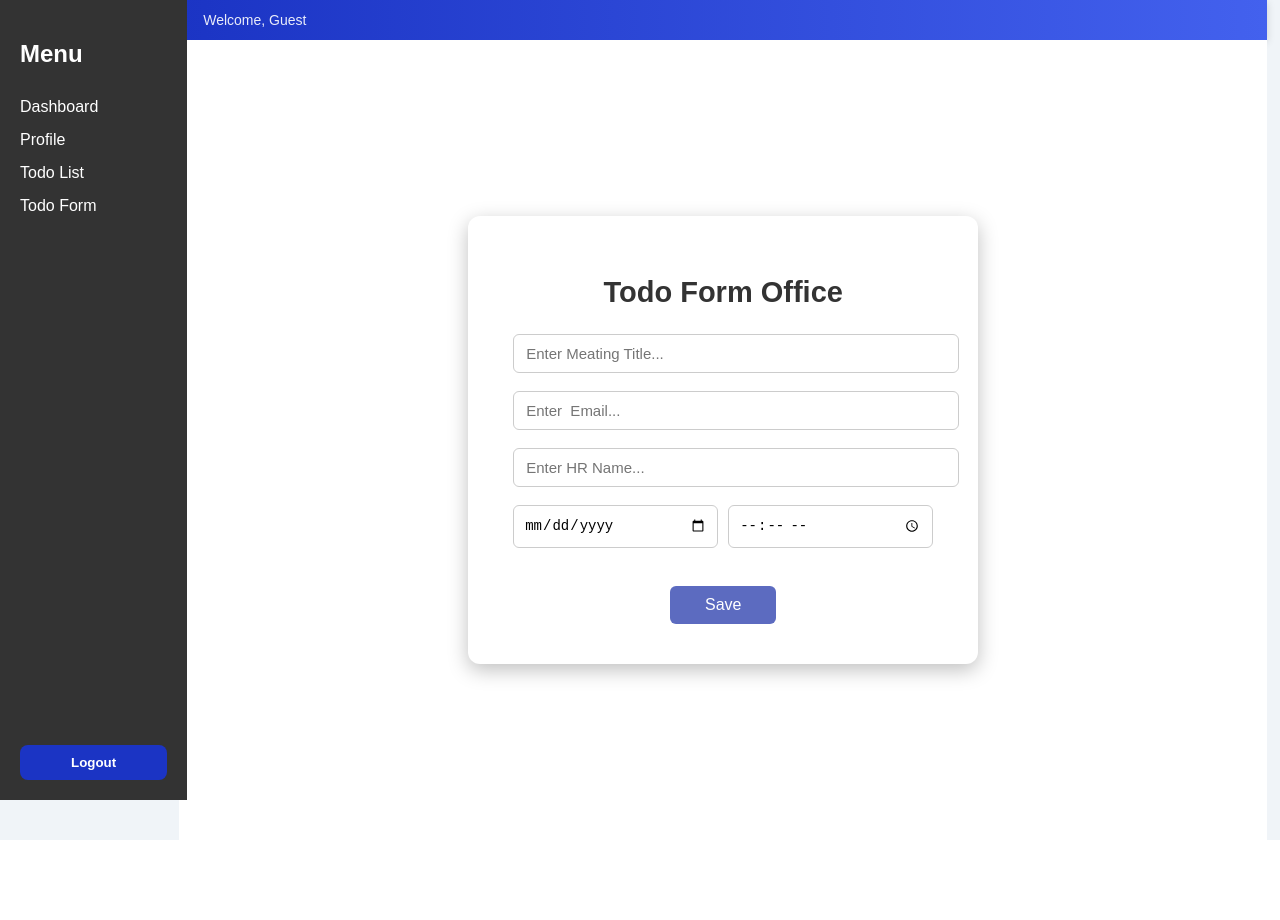
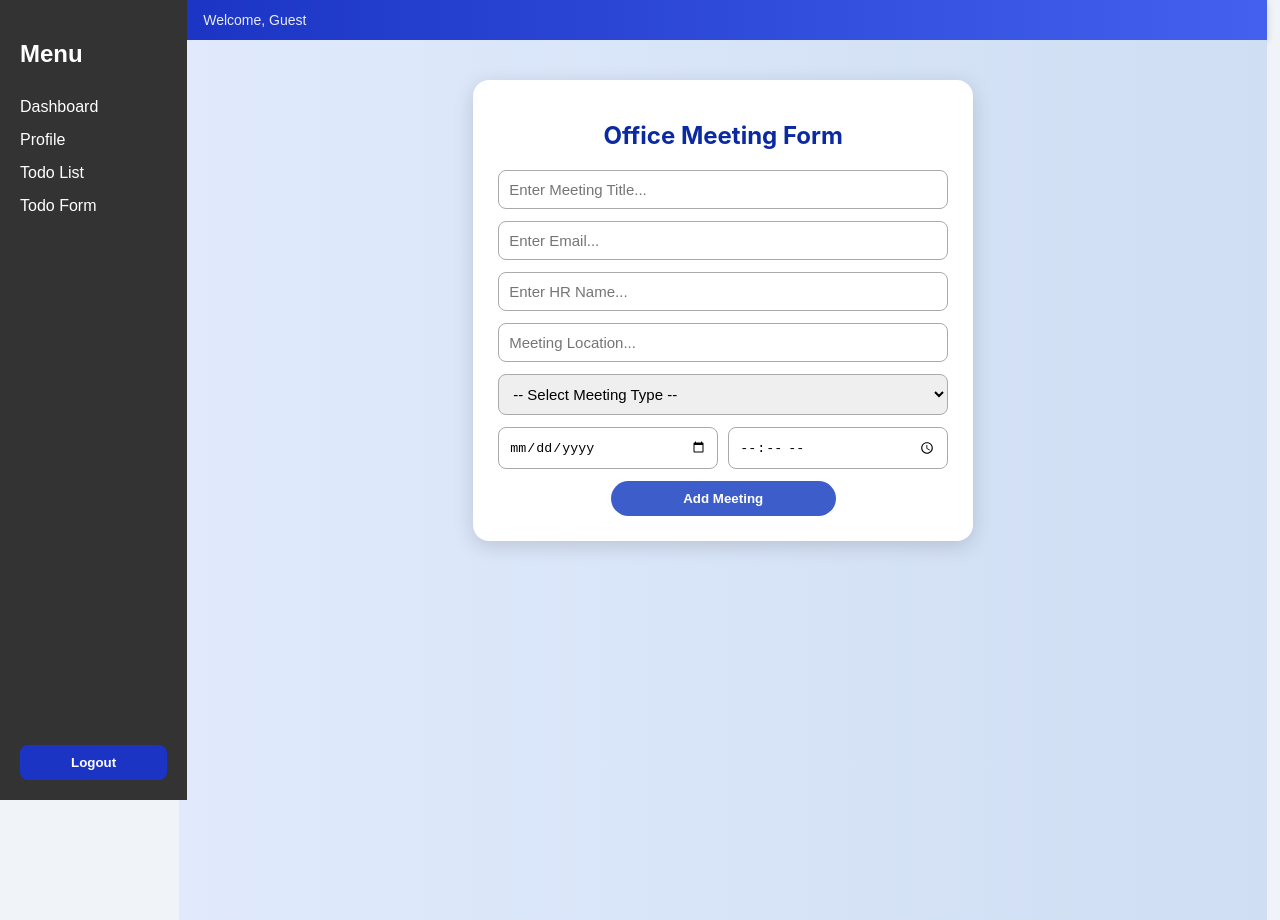
Before and after one commit to am6030920/Prasarnet-Project, a React (Create React App) app in the folder Frontend/: page /todoFrom in a window 1280 px wide. Before the commit the page ends 840 px from the top, so only its background shows below. Built offline with nearby package versions, Linux system fonts and the light colour scheme.

Commit message:
Resolved merge conflicts after pulling unrelated histories

```diff
--- a/Frontend/src/project/TodoFrom.css
+++ b/Frontend/src/project/TodoFrom.css
@@ -1,96 +1,104 @@
 .todo-container {
   display: flex;
-  justify-content: center;
+  flex-direction: column;
   align-items: center;
-  height: 100vh;
-  background:white;
-  font-family: "Poppins", sans-serif;
+  padding: 40px 20px;
+  background: linear-gradient(to right, #e0eafc, #cfdef3);
+  min-height: 100vh;
 }
-.todo-content {
+
+.todo-card, .output-card {
   background: #fff;
-  padding: 40px 45px;
-  border-radius: 12px;
-  box-shadow: 0 6px 20px rgba(0, 0, 0, 0.25);
-  width: 90%;
-  max-width: 420px;
+  padding: 25px;
+  border-radius: 16px;
+  box-shadow: 0 5px 20px rgba(0,0,0,0.15);
+  width: 450px;
+  margin-bottom: 30px;
 }
+
 .todo-title {
   text-align: center;
-  font-size: 29px;
-  font-weight: 600;
-  color: #333;
-  margin-bottom: 25px;
+  color: #0b29a0ff;
+  font-size: 24px;
+  margin-bottom: 20px;
 }
+
 .todo-form {
   display: flex;
   flex-direction: column;
-  gap: 18px;
+  gap: 12px;
 }
+
 .todo-input {
-  width: 100%;
-  padding: 10px 12px;
-  border: 1.5px solid #ccc;
-  border-radius: 6px;
+  padding: 10px;
+  border-radius: 8px;
+  border: 1px solid #aaa;
   font-size: 15px;
-  transition: all 0.3s ease;
-  outline: none;
 }
-.todo-input:focus {
-  border-color: #5c6bc0;
-  box-shadow: 0 0 5px rgba(92, 107, 192, 0.4);
-}
+
 .date-time-wrapper {
   display: flex;
+  justify-content: space-between;
   gap: 10px;
 }
-.date-input,
-.time-input {
-  flex: 1;
+
+.date-input, .time-input {
+  width: 100%;
   padding: 10px;
+  border-radius: 8px;
+  border: 1px solid #aaa;
+}
+
+.btn-wrapper {
+  text-align: center;
+}
+
+.save-btn {
+  background: #3d5eca;
+  color: white;
+  font-weight: bold;
+  padding: 10px 20px;
+  border: none;
+  border-radius: 40vh;
+  cursor: pointer;
+  width: 50%;
+  height: 50%;
+}
+
+.save-btn:hover {
+  background: linear-gradient(90deg, #4a6cf7, #0b29a0ff);
+  font-size: 14px;
+}
+
+.output-card h2 {
+  text-align: center;
+  color: #0b29a0ff;
+  margin-bottom: 15px;
+}
+
+.meeting-item {
+  margin-bottom: 15px;
+}
+
+.meeting-buttons {
+  display: flex;
+  gap: 10px;
+  margin-top: 5px;
+}
+
+.meeting-buttons button {
+  padding: 5px 10px;
   border-radius: 6px;
-  border: 1.5px solid #ccc;
-  font-size: 14px;
-  transition: 0.3s;
-  outline: none;
+  border: none;
+  cursor: pointer;
 }
-.date-input:focus,
-.time-input:focus {
-  border-color: #5c6bc0;
-  box-shadow: 0 0 5px rgba(92, 107, 192, 0.4);
+
+.meeting-buttons button:first-child {
+  background-color: #4caf50;
+  color: white;
 }
-span {
-  color: red;
-  font-size: 13px;
-  margin-top: -10px;
-  margin-left: 2px;
+
+.meeting-buttons button:last-child {
+  background-color: #f44336;
+  color: white;
 }
-.btn-wrapper {
-  display: flex;
-  justify-content: center;
-  margin-top: 20px;
-}
-.save-btn {
-  background-color: #5c6bc0;
-  color: white;
-  border: none;
-  padding: 10px 35px;
-  border-radius: 6px;
-  font-size: 16px;
-  font-weight: 500;
-  cursor: pointer;
-  transition: 0.3s ease;
-}
-.save-btn:hover {
-  background-color: #3f51b5;
-  transform: scale(1.03);
-  box-shadow: 0 4px 10px rgba(63, 81, 181, 0.3);
-}
-@media (max-width: 500px) {
-  .todo-content {
-    width: 95%;
-    padding: 25px;
-  }
-  .todo-title {
-    font-size: 20px;
-  }
-}
--- a/Frontend/src/project/TodoFrom.jsx
+++ b/Frontend/src/project/TodoFrom.jsx
@@ -1,67 +1,186 @@
-import React , {useState} from "react";
-import "./TodoFrom.css"
-import { useNavigate } from "react-router-dom";
+import React, { useState } from "react";
+import "./TodoFrom.css";
 
 const TodoForm = () => {
-  const navigation = useNavigate();
-  const [Name, setName] = useState("");
+  // Form states
+  const [name, setName] = useState("");
+  const [email, setEmail] = useState("");
+  const [hrName, setHrName] = useState("");
+  const [location, setLocation] = useState("");
+  const [meetingType, setMeetingType] = useState("");
+  const [date, setDate] = useState("");
+  const [time, setTime] = useState("");
   const [nameError, setNameError] = useState("");
+
+  // Meeting list
+  const [meetings, setMeetings] = useState([]);
+  const [editingIndex, setEditingIndex] = useState(null);
+
+  const resetForm = () => {
+    setName("");
+    setEmail("");
+    setHrName("");
+    setLocation("");
+    setMeetingType("");
+    setDate("");
+    setTime("");
+    setEditingIndex(null);
+  };
 
   const handleSubmit = (e) => {
     e.preventDefault();
-    setNameError(""); // clear old errors
+    setNameError("");
 
-    if (Name.trim().length === 0) {
+    if (name.trim().length === 0) {
       setNameError("Please fill the meeting name");
       return;
     }
 
-    if (Name.trim().length < 5) {
-      setNameError("Enter your proper meeting name");
+    if (name.trim().length < 5) {
+      setNameError("Enter a proper meeting name");
       return;
     }
 
-    // ✅ If all validations pass:
-    alert("Form saved successfully!");
+    const meetingData = {
+      name,
+      email,
+      hrName,
+      location,
+      meetingType,
+      date,
+      time,
+    };
+
+    if (editingIndex !== null) {
+      // Update existing meeting
+      const updatedMeetings = [...meetings];
+      updatedMeetings[editingIndex] = meetingData;
+      setMeetings(updatedMeetings);
+      alert("Meeting updated successfully!");
+    } else {
+      // Add new meeting
+      setMeetings([...meetings, meetingData]);
+      alert("Meeting added successfully!");
+    }
+
+    resetForm();
   };
+
+  const handleEdit = (index) => {
+    const meeting = meetings[index];
+    setName(meeting.name);
+    setEmail(meeting.email);
+    setHrName(meeting.hrName);
+    setLocation(meeting.location);
+    setMeetingType(meeting.meetingType);
+    setDate(meeting.date);
+    setTime(meeting.time);
+    setEditingIndex(index);
+  };
+
+  const handleDelete = (index) => {
+    const confirmDelete = window.confirm("Are you sure to delete this meeting?");
+    if (confirmDelete) {
+      const updatedMeetings = meetings.filter((_, i) => i !== index);
+      setMeetings(updatedMeetings);
+    }
+  };
+
   return (
+    <div className="todo-container">
+      <div className="todo-card">
+        <h1 className="todo-title">Office Meeting Form</h1>
+        <form className="todo-form" onSubmit={handleSubmit}>
+          <input
+            type="text"
+            placeholder="Enter Meeting Title..."
+            className="todo-input"
+            value={name}
+            onChange={(e) => setName(e.target.value)}
+          />
+          {nameError && (
+            <span style={{ color: "red", fontSize: "13px" }}>{nameError}</span>
+          )}
 
-   <div className="todo-container">
-      <div className="todo-content">
-        <div className="todo-card">
-          <h1 className="todo-title">Todo Form Office</h1>
+          <input
+            type="email"
+            placeholder="Enter Email..."
+            className="todo-input"
+            value={email}
+            onChange={(e) => setEmail(e.target.value)}
+          />
 
-        <form className="todo-form" onSubmit={handleSubmit}>
-            <input type="text" placeholder="Enter Meating Title..." className="todo-input"
-            value={Name}
-            onChange={(e) => setName(e.target.value)}/>
-              {nameError && (
-              <span style={{ color: "red", fontSize: "13px" }}>
-                {nameError}
-              </span>
-              )}
+          <input
+            type="text"
+            placeholder="Enter HR Name..."
+            className="todo-input"
+            value={hrName}
+            onChange={(e) => setHrName(e.target.value)}
+          />
 
-          <form className="todo-form">
-            <input type="text" placeholder="Enter  Email..." className="todo-input" />
-          </form>
+          <input
+            type="text"
+            placeholder="Meeting Location..."
+            className="todo-input"
+            value={location}
+            onChange={(e) => setLocation(e.target.value)}
+          />
 
-          <form className="todo-form">
-            <input type="text" placeholder="Enter HR Name..." className="todo-input" />
-          </form>
+          <select
+            className="todo-input"
+            value={meetingType}
+            onChange={(e) => setMeetingType(e.target.value)}
+          >
+            <option value="">-- Select Meeting Type --</option>
+            <option value="online">Online</option>
+            <option value="offline">Offline</option>
+          </select>
 
           <div className="date-time-wrapper">
-            <input type="date" className="date-input" />
-            <input type="time" className="time-input" />
+            <input
+              type="date"
+              className="date-input"
+              value={date}
+              onChange={(e) => setDate(e.target.value)}
+            />
+            <input
+              type="time"
+              className="time-input"
+              value={time}
+              onChange={(e) => setTime(e.target.value)}
+            />
           </div>
 
           <div className="btn-wrapper">
-            <button className="save-btn" onClick={handleSubmit}>Save</button>
+            <button className="save-btn" type="submit">
+              {editingIndex !== null ? "Update Meeting" : "Add Meeting"}
+            </button>
           </div>
-             </form>
+        </form>
+      </div>
+      {meetings.length > 0 && (
+        <div className="output-card">
+          <h2>All Meetings</h2>
+          {meetings.map((meeting, index) => (
+            <div key={index} className="meeting-item">
+              <p><strong>Title:</strong> {meeting.name}</p>
+              <p><strong>Email:</strong> {meeting.email}</p>
+              <p><strong>HR:</strong> {meeting.hrName}</p>
+              <p><strong>Location:</strong> {meeting.location}</p>
+              <p><strong>Type:</strong> {meeting.meetingType}</p>
+              <p><strong>Date:</strong> {meeting.date}</p>
+              <p><strong>Time:</strong> {meeting.time}</p>
+              <div className="meeting-buttons">
+                <button onClick={() => handleEdit(index)}>Update</button>
+                <button onClick={() => handleDelete(index)}>Delete</button>
+              </div>
+              <hr />
+            </div>
+          ))}
         </div>
-
-      </div>
+      )}
     </div>
   );
 };
+
 export default TodoForm;
```
Also changed, not shown: Frontend/src/project/DsahBoard.jsx (+34 -34 lines).
